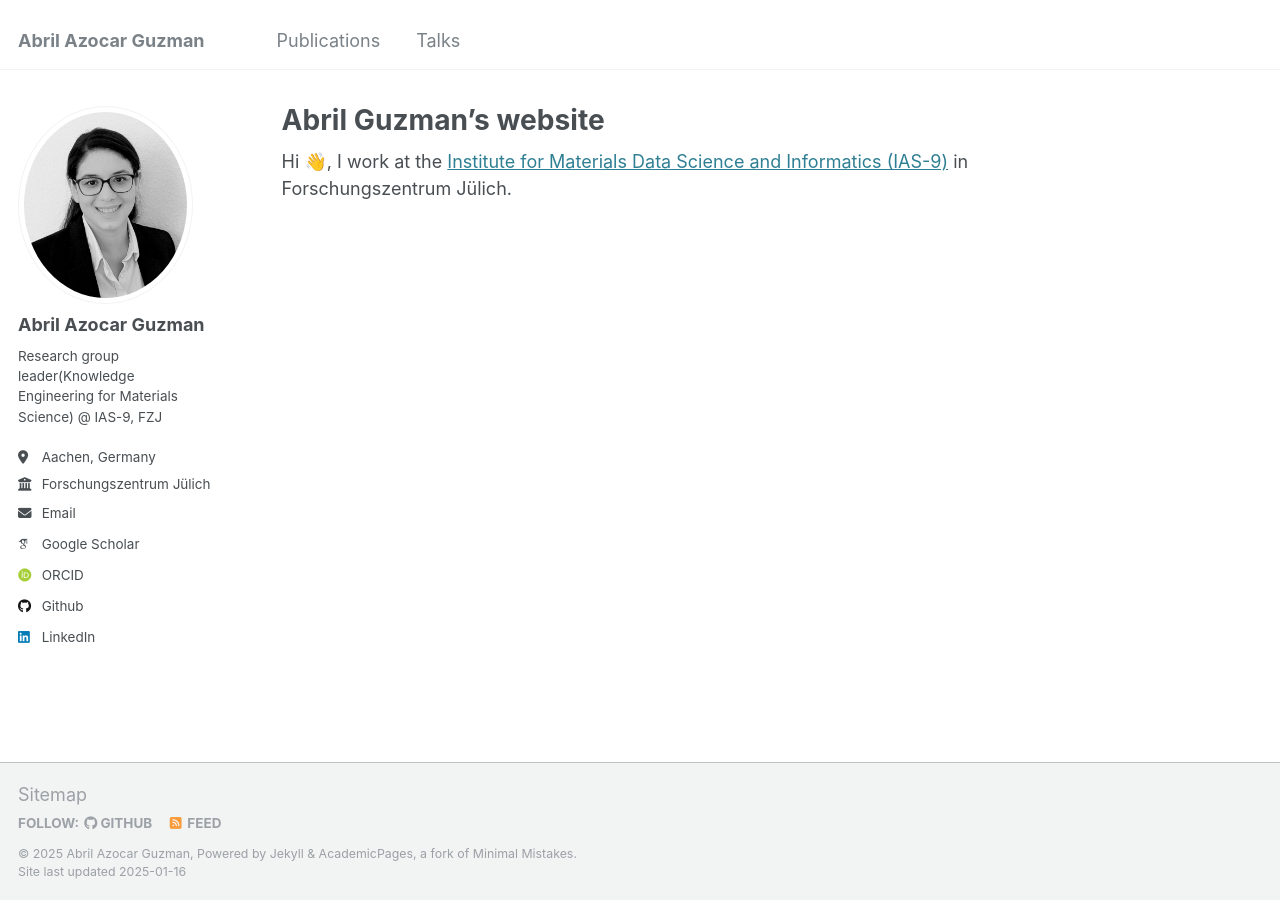
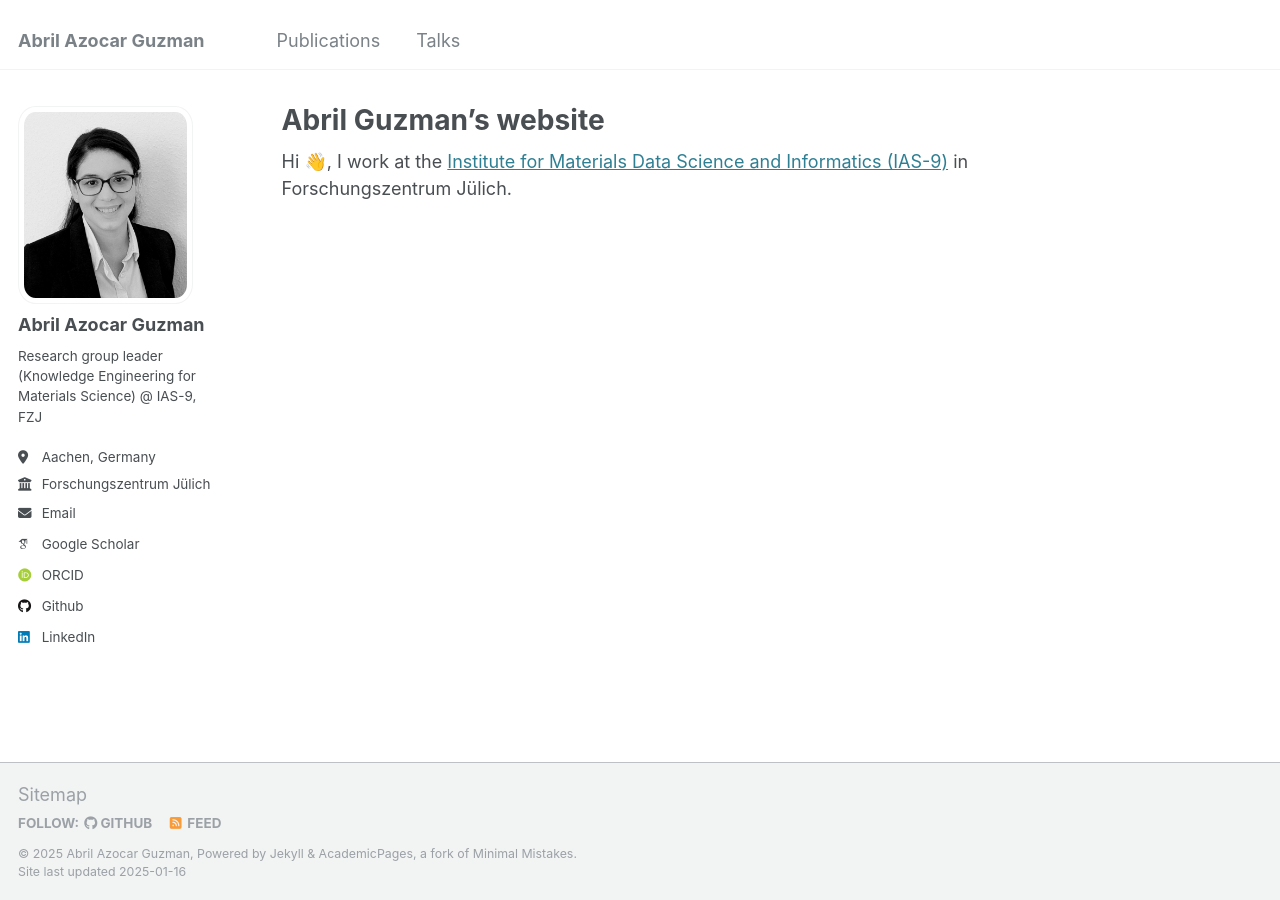
Before and after one commit to aazocar/aazocar.github.io, a Jekyll site: the page built from _pages/about.md, in a window 1280 px wide. Built offline with Jekyll 4.4.1, drawn with Linux system fonts in a browser that asks for light colours; emoji names are drawn with the system emoji font; some web fonts are replaced; part of the change alters nothing that is shown.

```diff
--- a/_config.yml
+++ b/_config.yml
@@ -24,7 +24,7 @@ author:
   avatar           : "profile.png"
   name             : "Abril Azocar Guzman"
   pronouns         : # example: "she/her"
-  bio              : "Research group leader(Knowledge Engineering for Materials Science) @ IAS-9, FZJ"
+  bio              : "Research group leader (Knowledge Engineering for Materials Science) @ IAS-9, FZJ"
   location         : "Aachen, Germany"
   employer         : "Forschungszentrum Jülich"
   uri              : # URL
@@ -236,8 +236,8 @@ defaults:
       layout: single
       author_profile: true
       read_time: true
-      comments: true
-      share: true
+      comments: false
+      share: false
       related: true
   # _pages
   - scope:
@@ -253,8 +253,8 @@ defaults:
     values:
       layout: single
       author_profile: true
-      share: true
-      comments: true
+      share: false
+      comments: false
   # _publications
   - scope:
       path: ""
@@ -262,8 +262,8 @@ defaults:
     values:
       layout: single
       author_profile: true
-      share: true
-      comments: true
+      share: false
+      comments: false
   # _portfolio
   - scope:
       path: ""
@@ -271,8 +271,8 @@ defaults:
     values:
       layout: single
       author_profile: true
-      share: true
-      comment: true
+      share: false
+      comment: false
   # _talks
   - scope:
       path: ""
@@ -280,7 +280,7 @@ defaults:
     values:
       layout: talk
       author_profile: true
-      share: true
+      share: false
 
 
 # Sass/SCSS
--- a/_sass/_sidebar.scss
+++ b/_sass/_sidebar.scss
@@ -91,7 +91,7 @@
 
   img {
     max-width: 175px;
-    border-radius: 50%;
+    border-radius: 10%;
 
     @include breakpoint($large) {
       padding: 5px;
```
